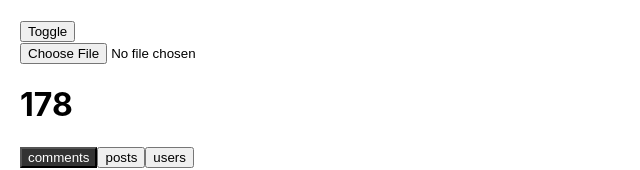
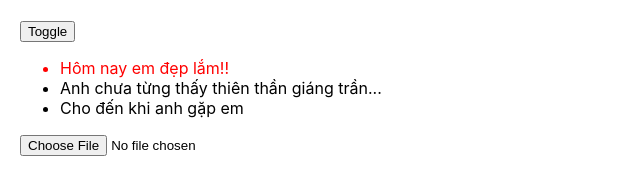
Before and after one commit to Nguyentruongphivolder9/project-react-tiktok, a React (Create React App) app: page / in a window 1280 px wide. Both pictures are taken after a click on the button "Toggle". Shown: the top 170 px of the page, without its empty margins (0-640 px from the left). Built offline with nearby package versions, Linux system fonts and the light colour scheme; no server answers.

Commit message:
chat app

```diff
--- a/src/Content.js
+++ b/src/Content.js
@@ -2,6 +2,21 @@ import { useEffect, useState } from 'react'
 
 
 const tabs = ['comments', 'posts', 'users'];
+
+const lessons = [
+    {
+        id: 1,
+        comment: "Hôm nay em đẹp lắm!!"
+    },
+    {
+        id: 2,
+        comment: "Anh chưa từng thấy thiên thần giáng trần..."
+    },
+    {
+        id: 3,
+        comment: "Cho đến khi anh gặp em"
+    }
+]
 
 function Content() {
     const [datas, setDatas] = useState([]);
@@ -9,6 +24,7 @@ function Content() {
     const [showGoToTop, setShowGoToTop] = useState(false);
     const [clock, setClock] = useState(180);
     const [avatar, setAvatar] = useState();
+    const [lessonId, setLessonId] = useState(1);
 
     useEffect(() => {
         fetch(`https://jsonplaceholder.typicode.com/${type}`)
@@ -40,7 +56,7 @@ function Content() {
     useEffect(() => {
         const intervalId = setInterval(() => {
             setClock(prev => {
-                if(prev === 0){
+                if (prev === 0) {
                     prev = 180;
                 } else {
                     prev = prev - 1;
@@ -58,6 +74,9 @@ function Content() {
         file.preview = URL.createObjectURL(file);
 
         setAvatar(file);
+
+        e.target.value = null;
+        console.log("Thêm một ảnh");
     }
 
     useEffect(() => {
@@ -66,8 +85,32 @@ function Content() {
         }
     }, [avatar]);
 
+    useEffect(() => {
+        const handleComment = ({ detail }) => {
+            console.log(detail);
+        }
+
+        window.addEventListener(`lesson-${lessonId}`, handleComment);
+
+        return () => {
+            window.removeEventListener(`lesson-${lessonId}`, handleComment);
+        }
+    }, [lessonId])
+
     return (
         <div>
+            <ul>
+                {lessons.map(lesson => (
+                    <li
+                        key={lesson.id}
+                        style={{
+                            color: lessonId === lesson.id
+                                ? 'red' : 'black'
+                        }}
+                        onClick={() => setLessonId(lesson.id)}
+                    >{lesson.comment}</li>
+                ))}
+            </ul>
             <input
                 type="file"
                 onChange={handleImageFile}
--- a/src/index.js
+++ b/src/index.js
@@ -4,6 +4,19 @@ import './index.css';
 import App from './App';
 import reportWebVitals from './reportWebVitals';
 
+function emitComment(id) {
+  setInterval(() => {
+    window.dispatchEvent(
+      new CustomEvent(`lesson-${id}`, {
+        detail: `Nội dung comment của lesion ${id}`
+      })
+    )
+  }, 2000)
+}
+
+emitComment(1);
+emitComment(2);
+emitComment(3);
 const root = ReactDOM.createRoot(document.getElementById('root'));
 root.render(
   <React.StrictMode>
```
